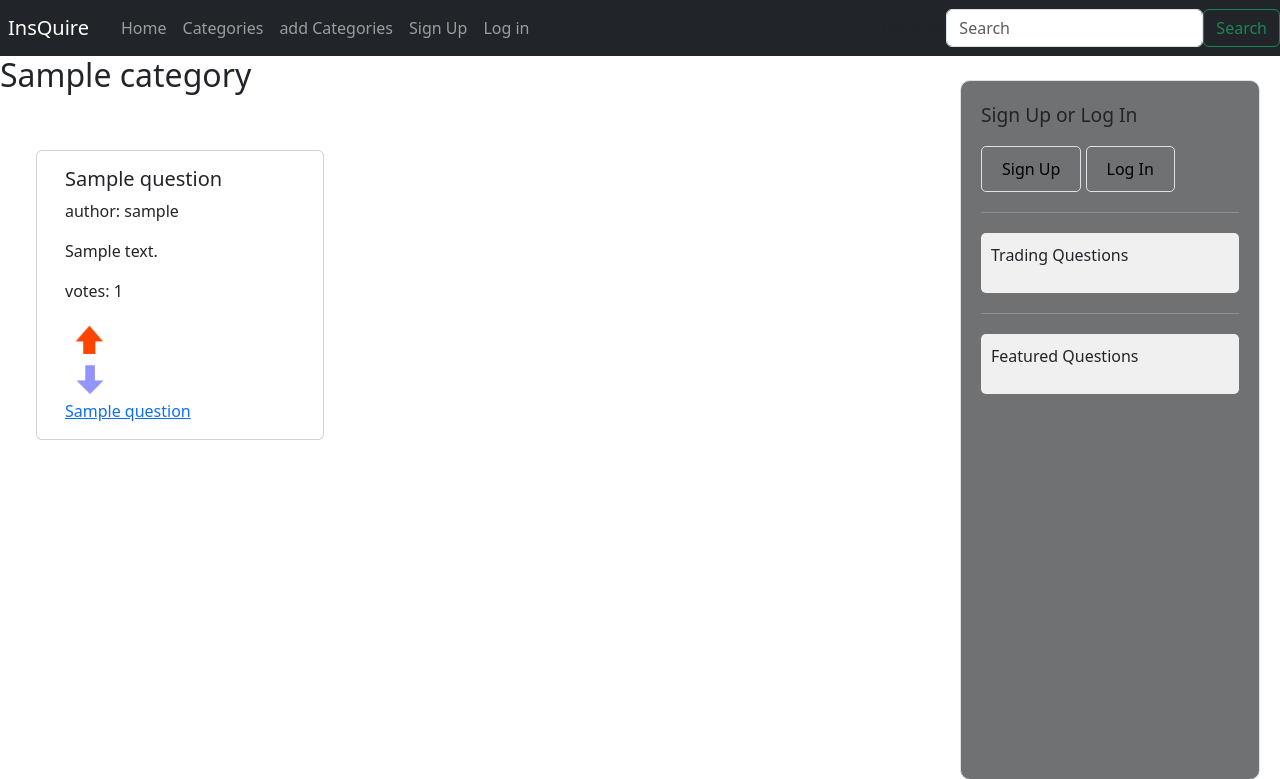
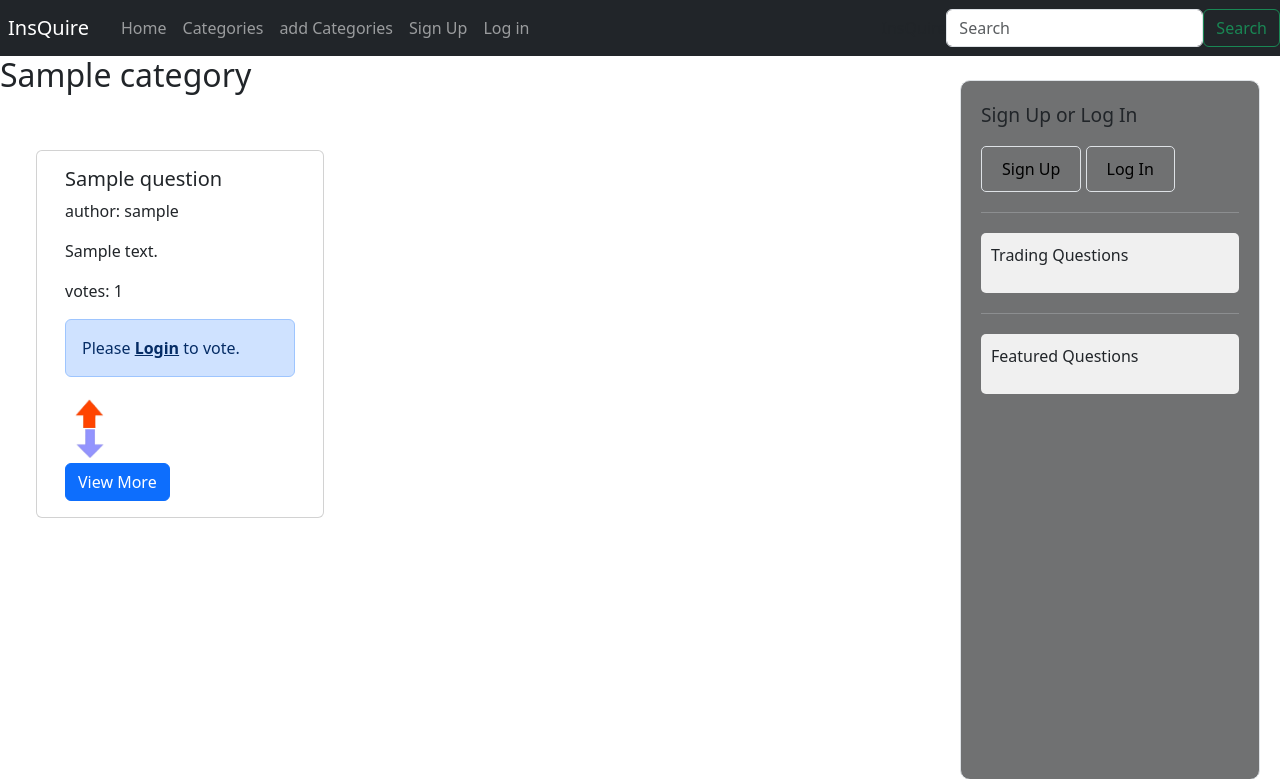
Before and after one commit to ibby-hassan/WAD2-Group-Project, a Django app: a page that uses templates/insQuire/category.html in a window 1280 px wide. Shown: the top 779 px of the page. Run offline with Django 3.2, Linux system fonts and the light colour scheme; tables that the repository leaves empty hold one stand-in row (values such as "Sample post").

Commit message:
login required to vote(it's a janky solution, i need someone with javascript knowledge to help me lmao)

```diff
--- a/insQuire/models.py
+++ b/insQuire/models.py
@@ -46,6 +46,8 @@ class Question(models.Model):
     tags = models.ManyToManyField(Tag, blank=True)
     votes = models.IntegerField(default=0)
 
+
+
     def __str__(self):
         return self.title
 
--- a/insQuire/urls.py
+++ b/insQuire/urls.py
@@ -20,7 +20,9 @@ urlpatterns = [
     path('askquestion/', views.askQuestion, name='askQuestion'),
     path('add_category/', views.add_category, name='add_category'),
     path('categories/question/upvote/<int:questionID>/', views.upvote, name='upvote'),
-    path('categories/question/downvote/<int:questionID>/', views.downvote, name='downvote')
+    path('categories/question/downvote/<int:questionID>/', views.downvote, name='downvote'),
+    path('categories/question/cantvote/<int:questionID>/', views.cantvote, name='cantvote')
+
 
 ]
 urlpatterns += static(settings.MEDIA_URL, document_root=settings.MEDIA_ROOT)
--- a/insQuire/views.py
+++ b/insQuire/views.py
@@ -147,14 +147,20 @@ def add_category(request):
         form = CategoryForm()
     return render(request, 'insQuire/add_category.html', {'form': form})
 
+
 def upvote(request, questionID):
+
     question = Question.objects.get(id=questionID)
     question.votes+=1
     question.save()
     return redirect("insQuire:category", slugifiedName = question.category.slugifiedName)
+
 
 def downvote(request, questionID):
     question = Question.objects.get(id=questionID)
     question.votes-=1
     question.save()
     return redirect("insQuire:category", slugifiedName = question.category.slugifiedName)
+
+def cantvote(request, questionID):
+    return redirect("insQuire:login")
--- a/templates/insQuire/categories.html
+++ b/templates/insQuire/categories.html
@@ -17,7 +17,9 @@ insQuire - Categories
                     <div class="card-body">
                       <h5 class="card-title">{{ category.name }}</h5>
                       <p class="card-text">{{ category.description|truncatewords:10 }}</p>
-                      <a href="{% url 'insQuire:category' category.slugifiedName %}" class="card-link">{{ category.name }}</a>
+                      <a href="{% url 'insQuire:category' category.slugifiedName %}" class="card-link">
+                        <button class="btn btn-primary" type="submit">View Questions</button>
+                      </a>
                     </div>
                 </div>
             {% endfor %}
--- a/templates/insQuire/category.html
+++ b/templates/insQuire/category.html
@@ -22,13 +22,19 @@
             {% if forloop.counter0|divisibleby:4 %}
                 </div><div class="row">
             {% endif %}
+
+
+
             <div class="card" style="width: 18rem; margin-left: 3em ; margin-top: 3em; margin-bottom: 3em">
                 <div class="card-body">
                   <h5 class="card-title">{{ question.title }}</h5>
                   <p class="card-text">author: {{ question.author|truncatewords:10 }}</p>
                   <p class="card-text">{{ question.content|truncatewords:10 }}</p>
-                  <div>
                     <p class="card-text">votes: {{ question.votes }}</p>
+
+
+                    {% if user.is_authenticated %}
+                    <div class="btn-group-vertical">
                         <form method="POST" action="{% url 'insQuire:upvote' questionID=question.id %}">
                             {% csrf_token %}
                             <button type="submit" id="upvote-button"
@@ -44,8 +50,31 @@
                                 <img src="{% static "pictures/downvote.png"%}" alt="Downvote" style="width = 30px; height:30px">
                             </button>
                         </form>
-                  </div>
-                  <a href="{% url 'insQuire:question' question.id %}" class="card-link">{{ question.title }}</a>
+                        </div>
+                        {% else %}
+                        <div>
+                            <div class="alert alert-primary" role="alert">
+                                Please <a href="{% url 'insQuire:login'%}" class="alert-link">Login</a> to vote.
+                            </div>
+                        <form method="POST" action="{% url 'insQuire:cantvote' questionID=question.id %}">
+                            {% csrf_token %}
+                            <button type="submit" id="downvote-button"
+                            class="btn btn-link btn-sm">
+                            <div class="btn-group-vertical">
+                                <img src="{% static "pictures/upvote.png"%}" alt="Upvote" style="width = 30px; height:30px">
+                                <img src="{% static "pictures/downvote.png"%}" alt="Downvote" style="width = 30px; height:30px">
+                            </div>
+                            </button>
+                        </form>
+                    </div>
+
+                        {% endif %}
+
+
+                  <a href="{% url 'insQuire:question' question.id %}" class="card-link">
+                    <button class="btn btn-primary" type="submit">View More</button>
+                  </a>
+
                 </div>
             </div>
         {% endfor %}
```
Also changed, not shown: insQuire/static/javascript/upvote.js (+27 -4 lines), insQuire/static/pictures/nopic.png (added).
